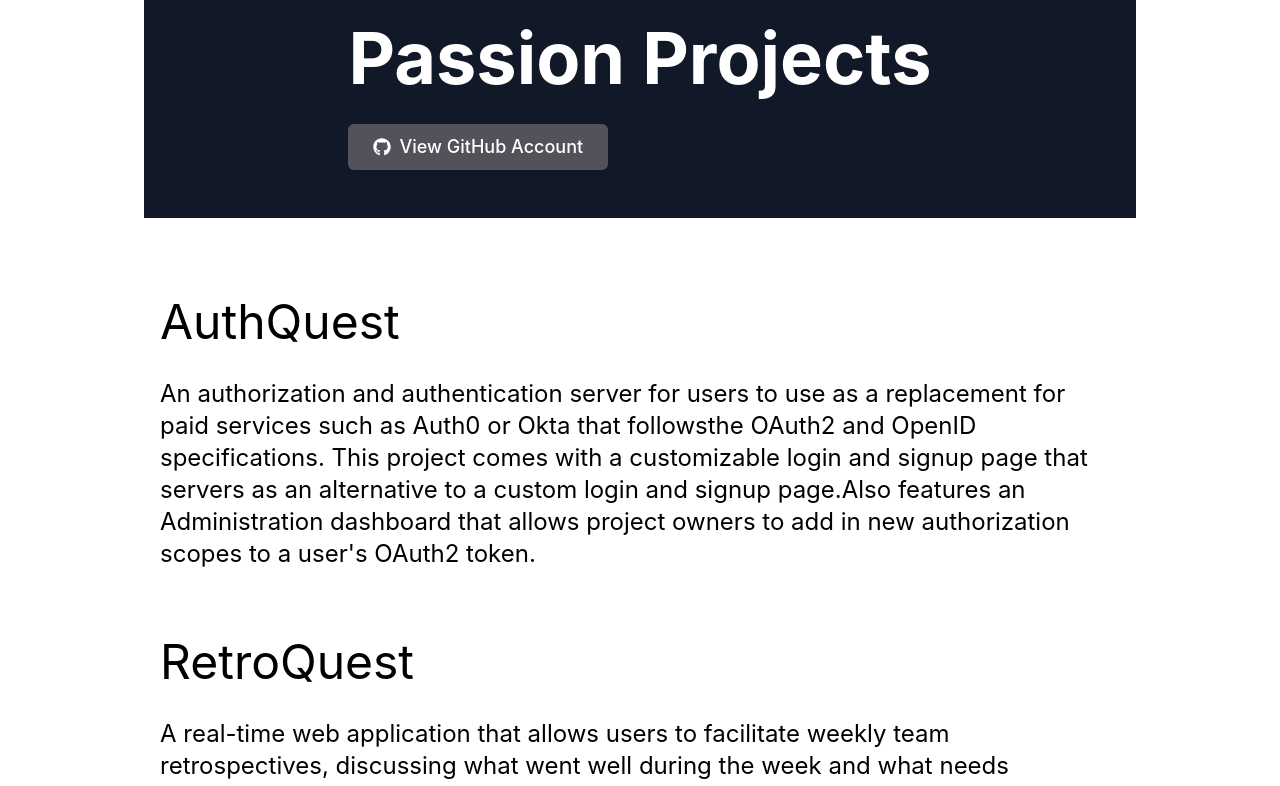
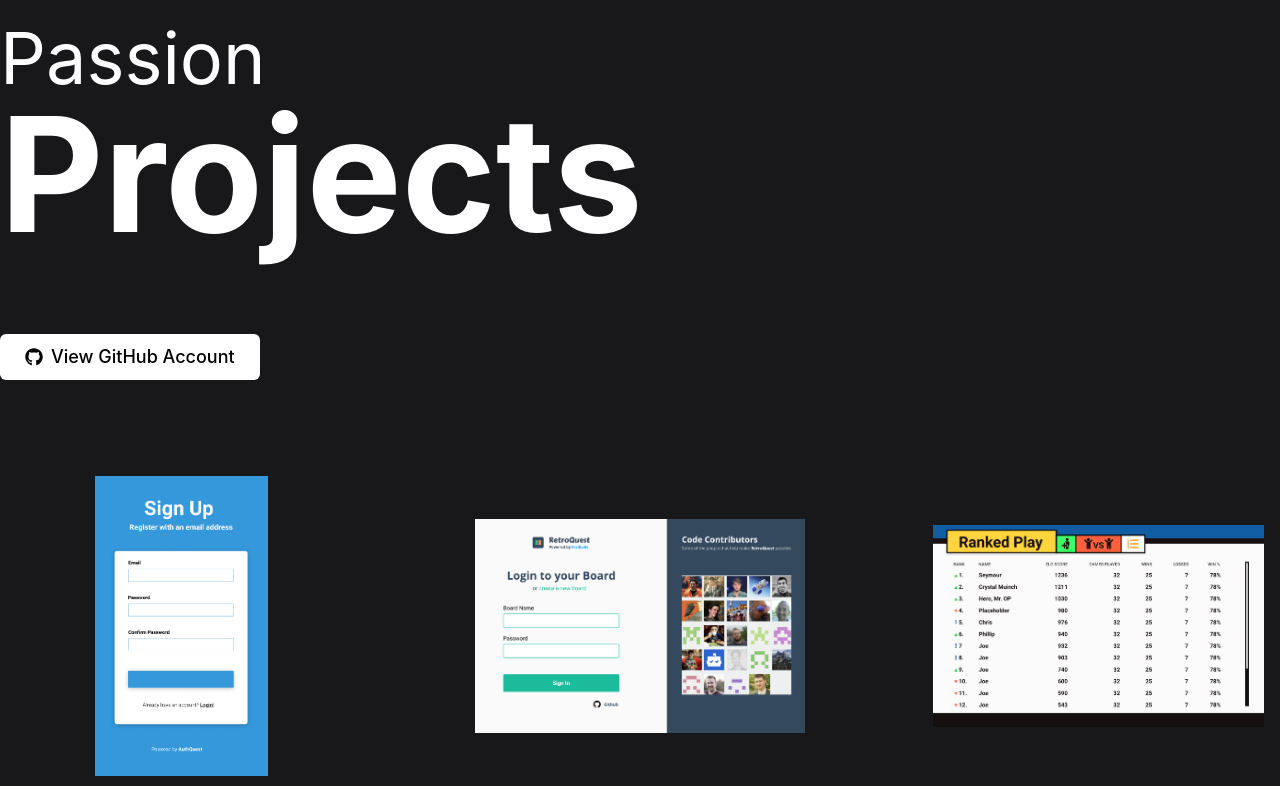
Before and after one commit to Druage/leelazarecky, a Next.js app: page / in a window 1280 px wide. Shown: the part 760-1546 px from the top of the page. Built offline with nearby package versions, Linux system fonts and the light colour scheme.

Commit message:
Tweaks appearance of Passion Projects section

```diff
--- a/pages/components/AboutSection.tsx
+++ b/pages/components/AboutSection.tsx
@@ -16,10 +16,10 @@ export default function AboutSection() {
       <div className="flex flex-col items-center justify-center gap-24 align-middle md:flex-row">
         <div className={"relative h-[500px] w-[400px] rounded-3xl bg-gray-800"}>
           <Image
+            className={"rounded-3xl"}
             src={"/profile_image.jpeg"}
             alt="portfolio-profile-image"
             objectFit="cover"
-            className={"rounded-3xl"}
             layout={"fill"}
           />
         </div>
--- a/pages/components/OpenSourceProjects.tsx
+++ b/pages/components/OpenSourceProjects.tsx
@@ -1,6 +1,7 @@
 import { FontAwesomeIcon } from "@fortawesome/react-fontawesome";
 import { faGithub } from "@fortawesome/free-brands-svg-icons";
 import Link from "next/link";
+import Image from "next/image";
 
 type Project = {
   name: string;
@@ -70,19 +71,16 @@ const projects: Project[] = [
 
 export default function OpenSourceProjects() {
   return (
-    <div id={"open-source-projects"}>
-      <div
-        className={
-          "bg-gray-900 py-3 text-center text-4xl font-bold text-white md:py-12 md:text-7xl"
-        }
-      >
-        <div className={"m-auto flex w-fit flex-col items-start"}>
-          <h1>Passion Projects</h1>
+    <div id={"open-source-projects"} className={"m-auto max-w-7xl pb-64"}>
+      <div className={"py-3 text-center text-4xl md:py-12 md:text-7xl"}>
+        <div className={"flex w-fit flex-col items-start"}>
+          <h1>Passion</h1>
+          <h1 className={"text-[10rem] font-bold"}>Projects</h1>
           <Link href={"https://github.com/druage"}>
             <a target={"_blank"}>
               <button
                 type="button"
-                className="mt-3 inline-flex items-center rounded-md border border-transparent bg-zinc-600 px-6 py-2 text-base font-medium text-white shadow-sm hover:bg-zinc-700 hover:underline focus:outline-none focus:ring-2 focus:ring-zinc-500 focus:ring-offset-2 md:text-lg"
+                className="mt-20 inline-flex items-center rounded-md border border-transparent bg-white px-6 py-2 text-base font-medium text-black shadow-sm hover:bg-zinc-700 hover:underline focus:outline-none focus:ring-2 focus:ring-zinc-500 focus:ring-offset-2 md:text-lg"
               >
                 <FontAwesomeIcon
                   icon={faGithub}
@@ -97,14 +95,21 @@ export default function OpenSourceProjects() {
         </div>
       </div>
 
-      <div className={"mt-2 grid grid-cols-1 gap-1 md:mt-8"}>
+      <div className={"mt-2 grid grid-cols-3 gap-24 md:mt-8"}>
         {projects.map((it) => (
           <div key={it.name} className={"p-4"}>
-            <h1 className={"py-8 text-4xl font-normal md:text-5xl"}>
-              {it.name}
-            </h1>
+            <div className={"relative h-[300px] w-full bg-zinc-900"}>
+              <Image
+                src={it.image.src}
+                alt="project-image"
+                objectFit="contain"
+                layout={"fill"}
+              />
+            </div>
+
+            <h1 className={"py-4 text-2xl md:text-3xl"}>{it.name}</h1>
             <div>{it.githubLink}</div>
-            <div className={"text-1xl md:text-2xl"}>{it.description}</div>
+            <div className={"text-1xl md:text-1xl"}>{it.description}</div>
             {/*<Image*/}
             {/*  src={it.image.src}*/}
             {/*  height={it.image.height}*/}
--- a/pages/index.tsx
+++ b/pages/index.tsx
@@ -24,13 +24,13 @@ const Home: NextPage = () => {
 
       <main
         className={
-          "mx-auto w-full border-t-2 border-gray-200 py-8 px-4 md:w-4/5"
+          "mt-8 w-full border-t-2 border-gray-200 bg-zinc-900 text-white"
         }
       >
         <OpenSourceProjects />
       </main>
 
-      <footer className={"mt-64 bg-gray-800 px-4 pt-28 pb-28 text-gray-300"}>
+      <footer className={"bg-gray-800 px-4 pt-28 pb-28 text-gray-300"}>
         <NavBar />
         <div className={"flex justify-center gap-16"}>
           <Link href={"https://github.com/druage"}>
```
